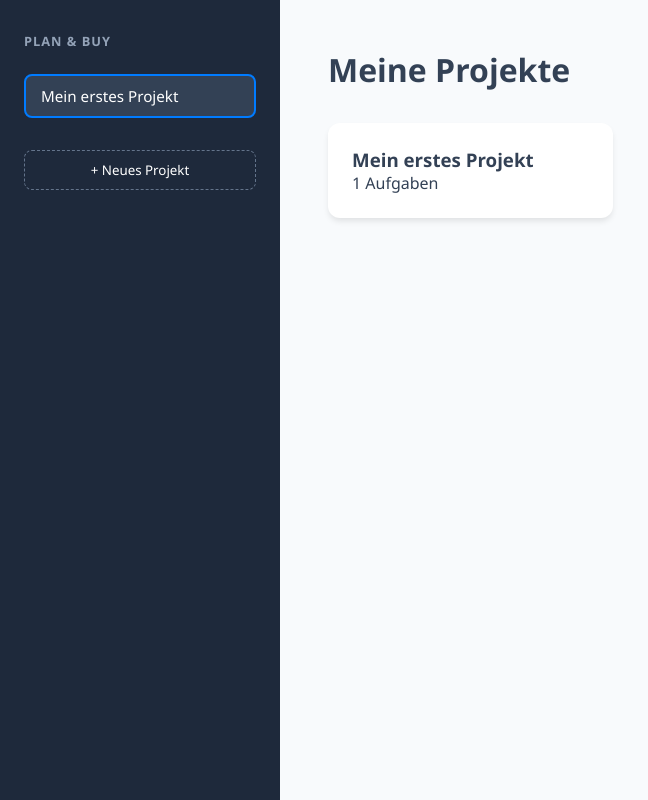
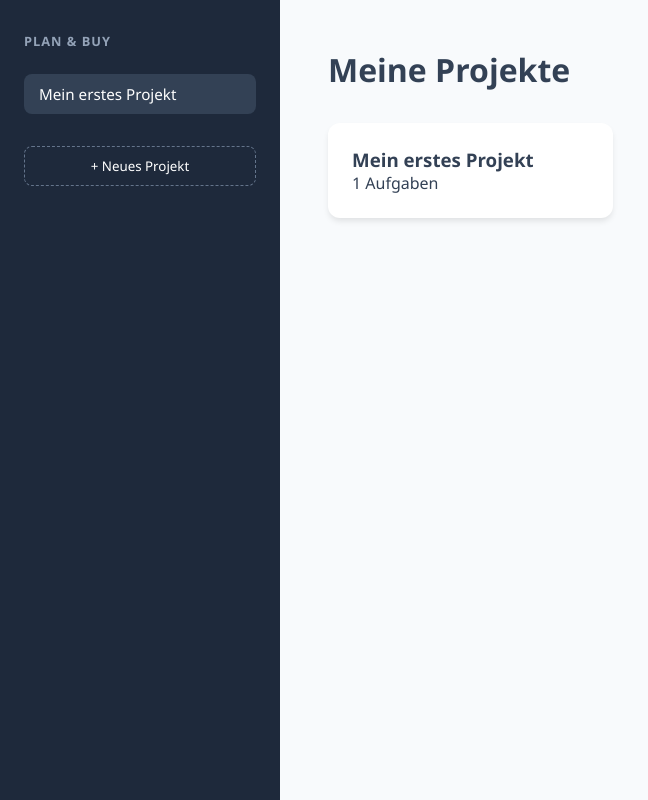
Before and after one commit to EHubert04/Plan-Buy, a Flask app: page / in a window 1280 px wide, with the pointer over the restyled element. Shown: the whole page, without its empty margins (0-648 px from the left). Run offline with Flask 3, Linux system fonts and the light colour scheme.

Commit message:
Ohne Rahmen Projekte Hovern

```diff
--- a/static/style.css
+++ b/static/style.css
@@ -92,5 +92,5 @@ li.dragging {
   background-color: #e0f2fe;
 }
 
-.project-nav li:hover { background: #334155; }
+.project-nav li:hover { background: #334155; border: none }
 .project-nav li.active { background: var(--accent); }
```
